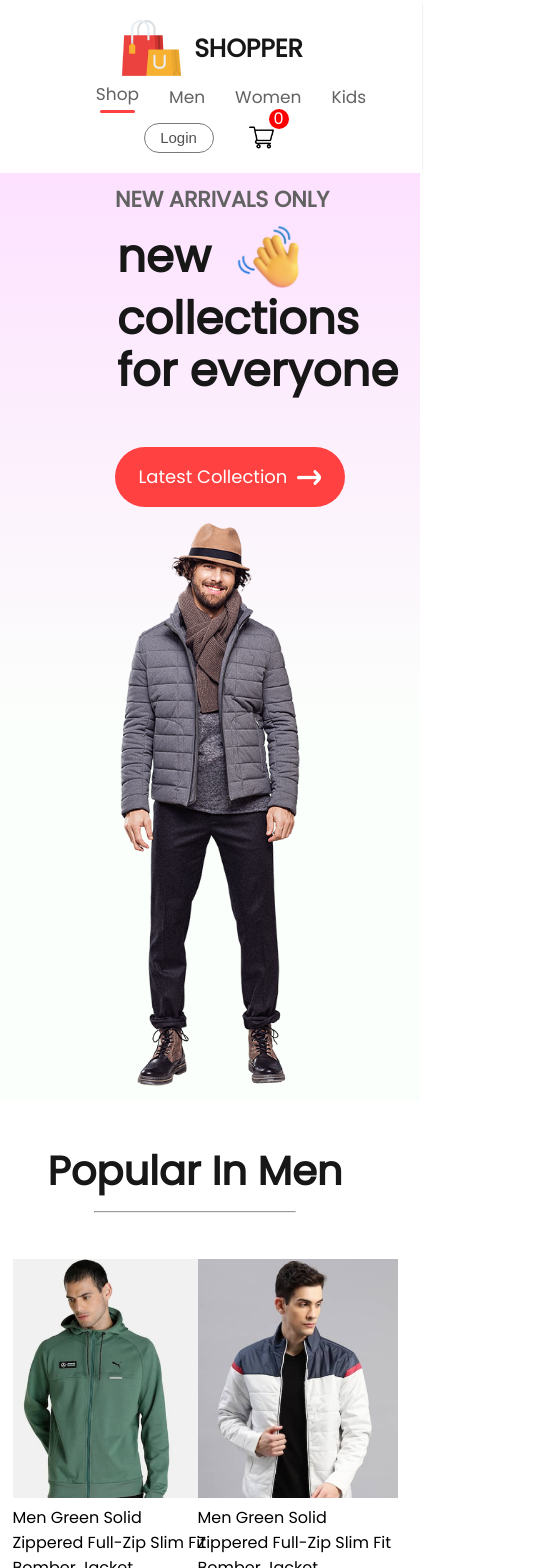
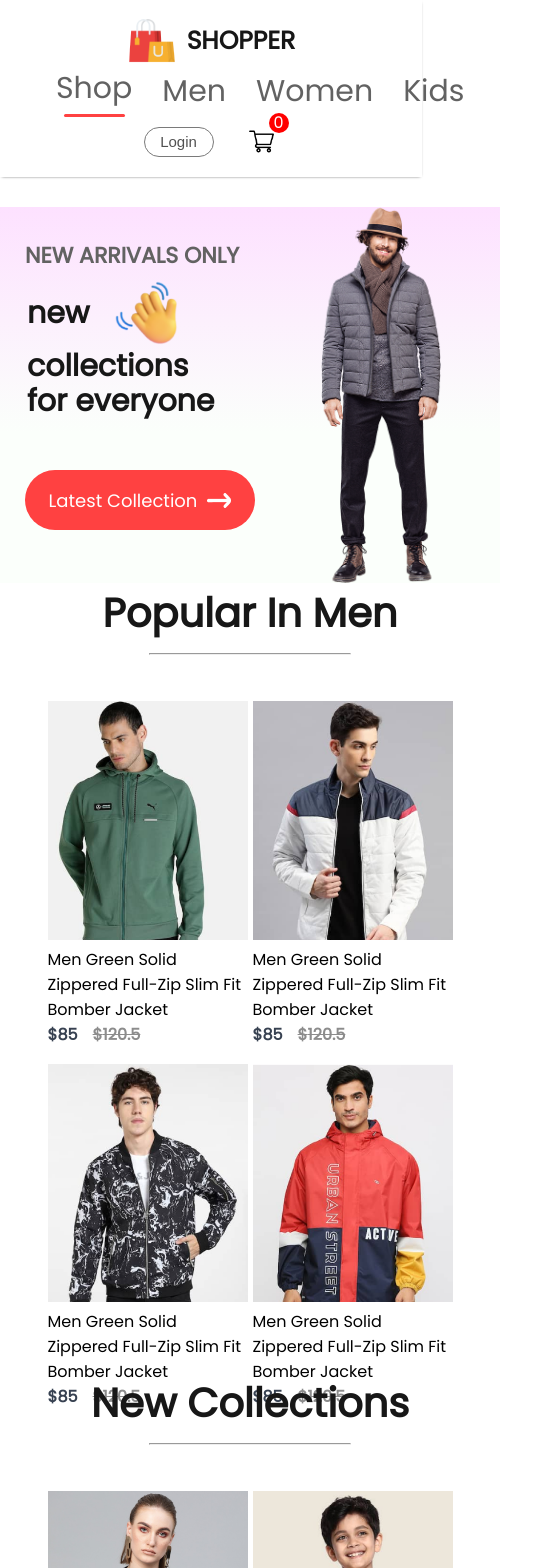
Before and after one commit to mahmoud-mohamed01/Shopping-Store, a React (Create React App) app: page / in a window 390 px wide. Shown: the top 1568 px of the page, 542 px wide, since content can reach past the window. Built offline with nearby package versions, Linux system fonts and the light colour scheme.

Commit message:
Add files via upload

```diff
--- a/public/styles.css
+++ b/public/styles.css
@@ -8,3 +8,10 @@ body
 {
     font-family: "poppins";
 }
+
+@media(max-width:500px){
+.container
+{
+    width: fit-content;
+}
+}
--- a/src/Components/App.jsx
+++ b/src/Components/App.jsx
@@ -16,7 +16,7 @@ import kidsBanner from"./Assets/banner_kids.png"
 function App()
 {
     return(
-        <div>
+        <div className="cont">
             <BrowserRouter>
                 <NavBar></NavBar>
                 <Routes>
--- a/src/Components/Hero/Hero.css
+++ b/src/Components/Hero/Hero.css
@@ -92,18 +92,31 @@
 {
     .hero
     {
-        flex-direction: column;
         flex-wrap: nowrap;
         height: auto;
-        padding: 15px;
-        width: 100%;
+        width: 500px;
         height: 100%;
-        margin-bottom: 40px;
+        margin: 0 auto;
+        margin-top: 30px;
+        padding: 0;
     }
+
+    .hero-left
+    {
+        padding-left: 25px;
+    }
+
 
     .hero p
     {
-        font-size: 45px;
+        font-size: 30px;
+
+
+    }
+
+    .hero-right img
+    {
+        width: 120px;
 
     }
 
--- a/src/Components/Items/Items.css
+++ b/src/Components/Items/Items.css
@@ -54,7 +54,6 @@
     .item
     {
         width: 200px;
-        margin-right:-20px
     }
 
 
--- a/src/Components/NavBar/Navbar.css
+++ b/src/Components/NavBar/Navbar.css
@@ -108,6 +108,8 @@
 @media (max-width:500px)
 {
 
+
+
     .nav-bar
     {
         width: 100%;
@@ -115,6 +117,7 @@
     .menu-list
     {
         gap: 30px;
+        font-size: 30px;
     }
 
     .navbar-btn-cart
@@ -135,4 +138,8 @@
         width: 25px;
         margin-top: 12px;
     }
+    .nav-logo img
+    {
+        width: 50px;
+    }
 }
--- a/src/Components/NewCollections/NewCollections.css
+++ b/src/Components/NewCollections/NewCollections.css
@@ -35,6 +35,13 @@
 
 @media(max-width:500px)
 {
+
+    .new-collections
+    {
+        width: 500px;
+        height: 400px;
+        margin-bottom: 300%;
+    }
     .new-collections-items
     {
         display: grid;
--- a/src/Components/Offers/Offer.css
+++ b/src/Components/Offers/Offer.css
@@ -56,30 +56,11 @@
 @media(max-width:500px)
 {
 
-    .offer
-    {
-        margin-top: 130px;
-    }
+  .offer
+  {
+    display: none;
+  }
 
-    .offer
-    {
-        width: 50%;
-        height: 40vh;
-    }
 
-    .offer h2
-    {
-        font-size: 40px;
-    }
-    .offer p
-    {
-        font-size: 15px;
-        margin-bottom: 20px;
-
-    }
-    .right-side img
-    {
-        width: 225px;
-    }
 
 }
--- a/src/Components/Popular/Popular.css
+++ b/src/Components/Popular/Popular.css
@@ -32,6 +32,14 @@
 
 @media(max-width:500px)
 {
+
+    .Popular
+    {
+        width: 500px;
+        height: 400px;
+        margin-bottom: 100%;
+
+    }
     .popluar-item
     {
         display: grid;
--- a/src/Components/SubscribeBox/SubscribeBox.css
+++ b/src/Components/SubscribeBox/SubscribeBox.css
@@ -69,8 +69,11 @@
     .subscribe-box
     {
         line-height: 1.3;
-        width: 50%;
-    }
+        width: 500px;
+        height: 400px;
+        margin-top: 100%;
+        padding: 0;
+   }
 
     .subscribe-box h1
     {
```
